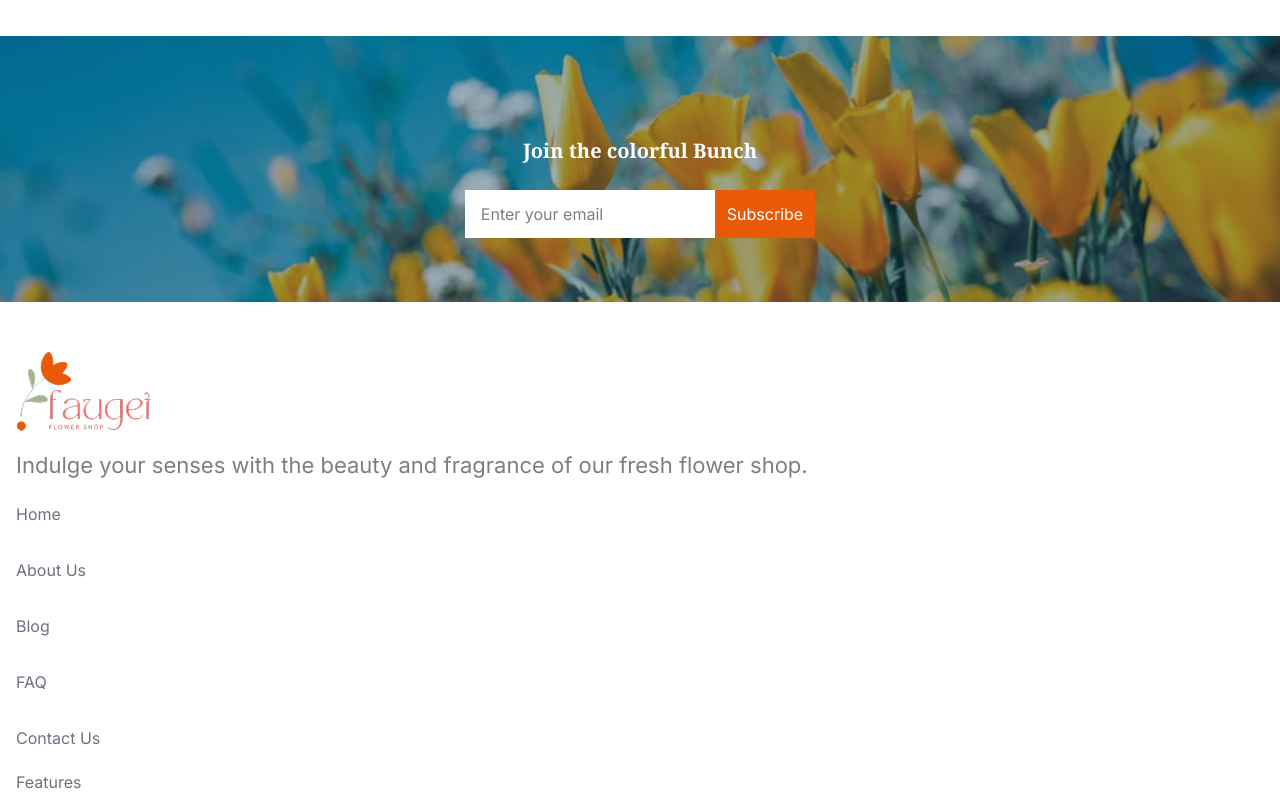
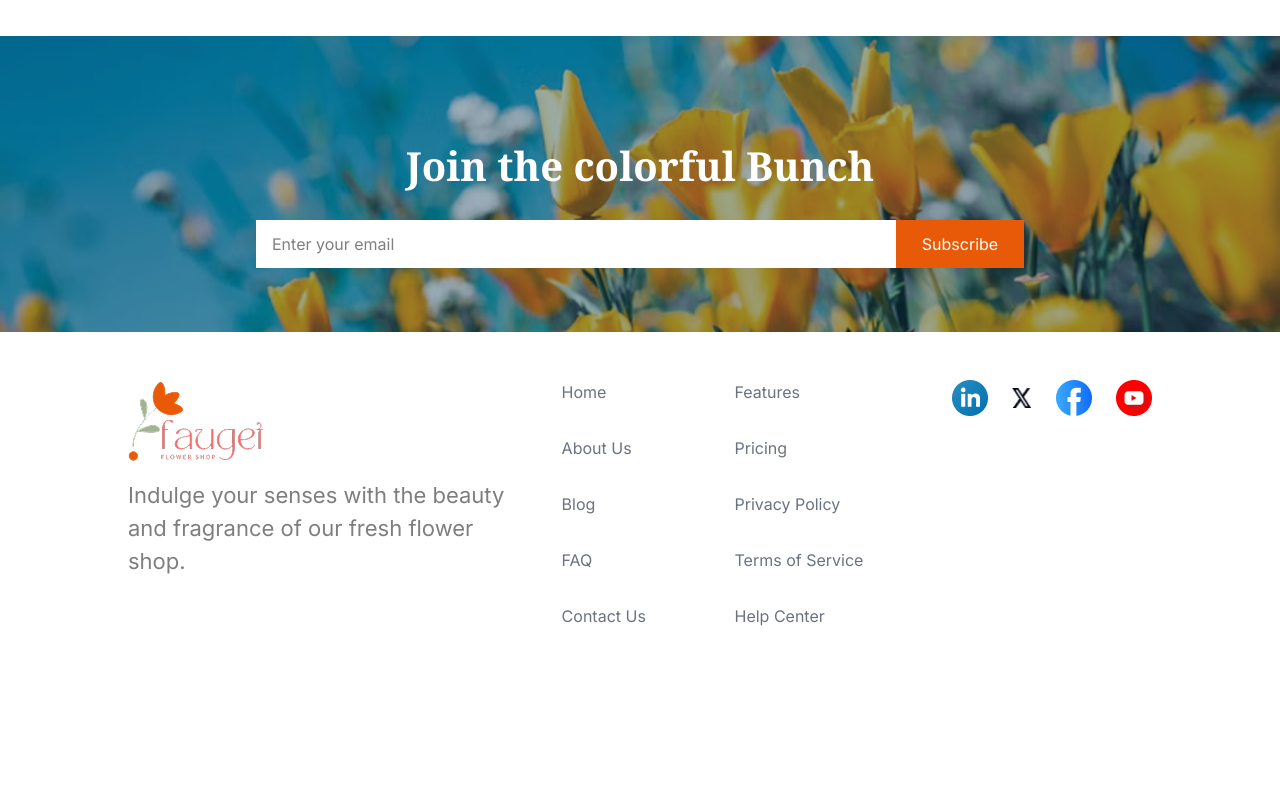
Before and after one commit to Rahat47313/B12A02-Responsive-Flowers, a plain HTML site: page index.html in a window 1280 px wide. Shown: the part 2900-3700 px from the top of the page. After the commit the page ends 3568 px from the top, so only its background shows below. Drawn offline with nearby package versions, Linux system fonts and the light colour scheme.

Commit message:
fix footer for large screen

```diff
--- a/index.html
+++ b/index.html
@@ -38,7 +38,9 @@
             <p class="noto-serif text-[27px] md:text-[35px]">
               ALWAYS <span class="text-primary">FRESH</span>
             </p>
-            <p class="noto-serif text-[27px] md:text-[35px] text-primary">FLOWERS</p>
+            <p class="noto-serif text-[27px] md:text-[35px] text-primary">
+              FLOWERS
+            </p>
           </div>
           <p class="opacity-50 md:text-[22px]">
             Indulge your senses with the beauty and fragrance of our fresh
@@ -50,7 +52,9 @@
 
       <section id="our-plants" class="mx-4">
         <div class="text-center space-y-4">
-          <p class="noto-serif text-[27px] md:text-[35px]"><span class="text-primary">Our</span> Plants</p>
+          <p class="noto-serif text-[27px] md:text-[35px]">
+            <span class="text-primary">Our</span> Plants
+          </p>
           <p class="opacity-50 md:text-[22px]">
             Indulge your senses with the beauty and fragrance of our fresh
             flower shop. From classic roses to exotic blooms, we offer a wide
@@ -206,7 +210,9 @@
           />
         </div>
         <div class="md:w-1/2">
-          <p class="noto-serif text-[27px] md:text-[35px] mt-5 mb-4">Flower & Plants Lover</p>
+          <p class="noto-serif text-[27px] md:text-[35px] mt-5 mb-4">
+            Flower & Plants Lover
+          </p>
           <ul class="list-disc pl-4 ml-2 space-y-4">
             <li class="opacity-50 md:text-[22px]">
               Indulge your senses with the beauty and fragrance of our fresh
@@ -249,9 +255,7 @@
               <div
                 class="text-white flex flex-col items-center justify-center gap-4 absolute top-0 left-0 right-0 bottom-0 bg-black/50 rounded-xl"
               >
-                <p class="noto-serif text-[20px]">
-                  60% Off | Bloom Plant
-                </p>
+                <p class="noto-serif text-[20px]">60% Off | Bloom Plant</p>
                 <a href="#" class="underline cursor-pointer">Shop Now</a>
               </div>
             </div>
@@ -264,9 +268,7 @@
               <div
                 class="text-white flex flex-col items-center justify-center gap-4 absolute top-0 left-0 right-0 bottom-0 bg-black/50 rounded-xl"
               >
-                <p class="noto-serif text-[20px]">
-                  30% Off | Ana Plant
-                </p>
+                <p class="noto-serif text-[20px]">30% Off | Ana Plant</p>
                 <a href="#" class="underline cursor-pointer">Shop Now</a>
               </div>
             </div>
@@ -283,7 +285,9 @@
               <p class="noto-serif text-[20px] md:text-[40px]">
                 25% Off | Zabo Plant
               </p>
-              <a href="#" class="md:text-[28px] underline cursor-pointer">Shop Now</a>
+              <a href="#" class="md:text-[28px] underline cursor-pointer"
+                >Shop Now</a
+              >
             </div>
           </div>
         </div>
@@ -293,27 +297,33 @@
       <div
         class="text-center bg-[url('./assets/news-letter-bg.png')] bg-cover bg-center bg-no-repeat pt-25 pb-16"
       >
-        <p style="font-size: 20px" class="noto-serif text-white">
+        <p class="noto-serif text-[20px] md:text-[40px] text-white">
           Join the colorful Bunch
         </p>
         <form class="flex justify-center mt-6">
           <input
             type="email"
             placeholder="Enter your email"
-            class="pl-4 py-3 bg-white"
+            class="pl-4 py-3 bg-white md:w-[50%]"
           />
-          <button class="bg-primary text-white p-3">Subscribe</button>
+          <button class="bg-primary text-white p-3 md:w-[10%]">
+            Subscribe
+          </button>
         </form>
       </div>
-      <div class="mx-4 mt-12">
-        <div>
+      <div
+        class="flex flex-col md:flex-row md:gap-10 md:w-[80%] mx-4 md:mx-auto mt-12"
+      >
+        <div class="md:w-2/5">
           <img src="./assets/logo.png" alt="Logo" class="mb-4" />
           <p class="opacity-50 md:text-[22px]">
             Indulge your senses with the beauty and fragrance of our fresh
             flower shop.
           </p>
         </div>
-        <div class="text-[#6B7280] flex flex-col gap-5 mt-5">
+        <div
+          class="text-[#6B7280] flex flex-col md:flex-row md:items-start justify-between md:w-3/5 gap-5 mt-5 md:mt-0"
+        >
           <div class="flex flex-col gap-8">
             <a href="#" class="">Home</a>
             <a href="#" class="">About Us</a>
```
